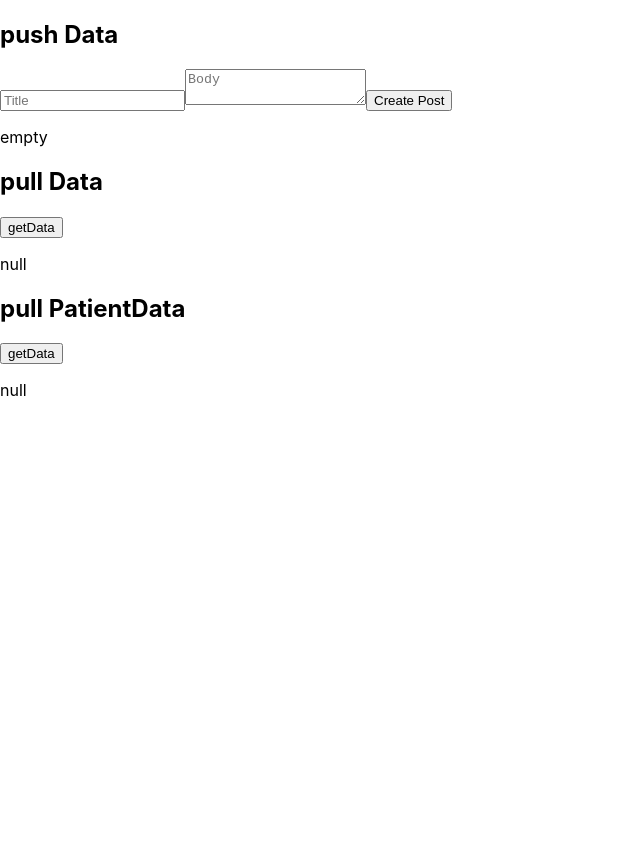
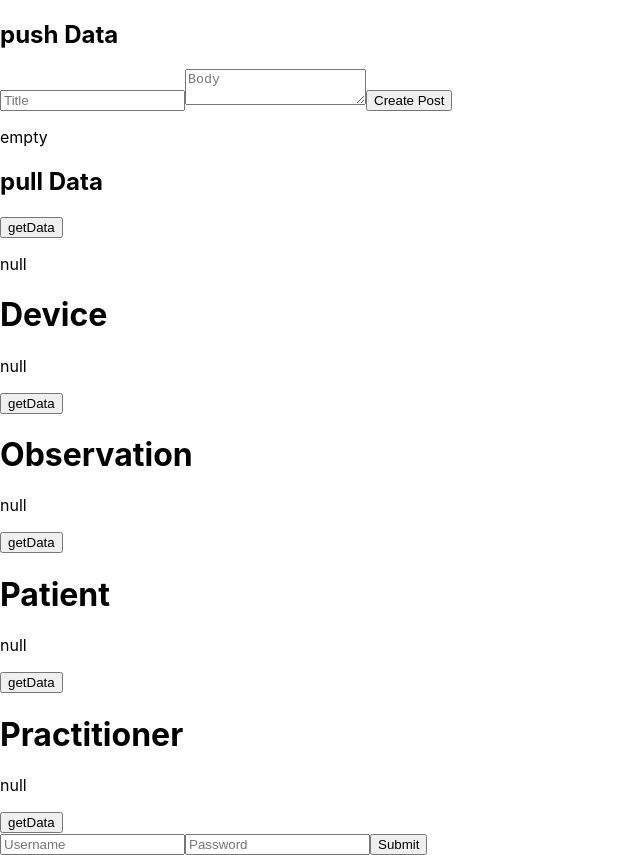
Before and after one commit to AfterSurf/Clinical-Data-Lab-FrontEnd, a React (Create React App) app: page / in a window 1280 px wide. Shown: the whole page, without its empty margins (0-640 px from the left). Before the commit the page ends 800 px from the top, so only its background shows below. Built offline with nearby package versions, Linux system fonts and the light colour scheme.

Commit message:
added Form

```diff
--- a/package.json
+++ b/package.json
@@ -10,6 +10,7 @@
     "@types/node": "^12.20.23",
     "@types/react": "^17.0.19",
     "@types/react-dom": "^17.0.9",
+    "dotenv": "^10.0.0",
     "react": "^17.0.2",
     "react-dom": "^17.0.2",
     "react-scripts": "4.0.3",
--- a/src/App.tsx
+++ b/src/App.tsx
@@ -1,11 +1,18 @@
 import React, { useState } from "react";
+import Device from "./components/Device";
+import Observation from "./components/Observation";
+import Patient from "./components/Patient";
+import Practitioner from "./components/Practitioner";
+import LogInForm from "./components/Form";
+require('dotenv').config();
+
 
 function App() {
   const [title, setTitle] = useState("");
   const [body, setBody] = useState("");
   const [message, setMessage] = useState("empty")
   const [data, setData] = useState("null");
-  const [patientData, setPatientData] = useState("null");
+
 
   const onTitleChange = (e:any) => setTitle(e.target.value);
   const onBodyChange = (e:any) => setBody(e.target.value);
@@ -19,7 +26,7 @@ function App() {
       headers: { "Content-Type": "application/json" },
       body: JSON.stringify(data)
     };
-    const response = await fetch("http://172.20.10.3:3003/initData", requestOptions)
+    const response = await fetch("http://192.168.178.33:3003/initData", requestOptions)
     const json = await response.json();
     setMessage(JSON.stringify(json));
     console.log(json);
@@ -30,21 +37,12 @@ function App() {
         method: "GET"
       };
       // GET request using fetch with async/await
-      const response:any = await fetch('http://172.20.10.3:3003/initData',requestOptionsGet);
+      const response:any = await fetch('http://192.168.178.33:3003/initData',requestOptionsGet);
       const json = await response.json();
       setData(JSON.stringify(json));
   }
 
-  const getPatientData = async(e:any) => {
-      const requestOptionsGet = {
-        method: "GET"
-      };
-      // GET request using fetch with async/await
-      const response:any = await fetch('http://172.20.10.3:3003/getPatient',requestOptionsGet);
-      const json = await response.json();
-      console.log(JSON.stringify(json));
-      setPatientData(JSON.stringify(json));
-  }
+
 
 
   return (
@@ -65,12 +63,13 @@ function App() {
             getData
           </button>
           <p>{data}</p>
-          <h2>pull PatientData</h2>
-          <button type="submit" onClick={getPatientData}>
-            getData
-          </button>
-          <p>{patientData}</p>
         </form>
+
+        <Device/>
+        <Observation/>
+        <Patient/>
+        <Practitioner/>
+        <LogInForm/>
       </div>
   );
 }
--- /dev/null
+++ b/src/components/Device.tsx
@@ -0,0 +1,32 @@
+import React, { useState } from "react";
+require('dotenv').config();
+
+function Device() {
+    const host = process.env.REACT_APP_HOST;
+
+    const [deviceData, setDeviceData] = useState("null");
+
+    const getDeviceData = async(e:any) => {
+        const requestOptionsGet = {
+          method: "GET"
+        };
+      // GET request using fetch with async/await
+      const response:any = await fetch(`http://${host}:3003/getDevice`,requestOptionsGet);
+      const json = await response.json();
+      console.log(JSON.stringify(json));
+      setDeviceData(JSON.stringify(json));
+    }
+
+    return (
+    <div>
+        <h1>Device</h1>
+      <p>{deviceData}</p>
+        <button type="submit" onClick={getDeviceData}>
+            getData
+        </button>
+    </div>
+    )
+
+}
+
+export default Device
--- /dev/null
+++ b/src/components/Form.tsx
@@ -0,0 +1,22 @@
+import React, { useState, useRef, forwardRef, useEffect, createElement } from 'react';
+
+const LoginForm = forwardRef((props, ref: any) => {
+    const [username, setUsername] = useState('')
+    const [password, setPassword] = useState('')
+
+    // useEffect(() => {
+    //   ref.current.focus()
+    // }, [])
+
+    return <>
+      <input type="text" value={username} ref={ref} placeholder="Username" onChange={(e) => {
+        setUsername(e.target.value)
+      }} />
+      <input type="password" value={password} placeholder="Password" onChange={(e) => {
+        setPassword(e.target.value)
+      }} />
+      <button onClick={() => {alert("show: " + username + " " + password)}}>Submit</button>
+    </>
+  })
+
+  export default LoginForm
--- /dev/null
+++ b/src/components/Observation.tsx
@@ -0,0 +1,32 @@
+import React, { useState } from "react";
+require('dotenv').config();
+
+function Observation() {
+  const host = process.env.REACT_APP_HOST;
+
+    const [observationData, setObservationData] = useState("null");
+
+    const getObservationDataData = async(e:any) => {
+        const requestOptionsGet = {
+          method: "GET"
+        };
+      // GET request using fetch with async/await
+      const response:any = await fetch(`http://${host}:3003/getPatient`,requestOptionsGet);
+      const json = await response.json();
+      console.log(JSON.stringify(json));
+      setObservationData(JSON.stringify(json));
+    }
+
+    return (
+    <div>
+        <h1>Observation</h1>
+        <p>{observationData}</p>
+        <button type="submit" onClick={getObservationDataData}>
+            getData
+        </button>
+    </div>
+    )
+
+}
+
+export default Observation
--- /dev/null
+++ b/src/components/Patient.tsx
@@ -0,0 +1,33 @@
+import React, { useState } from "react";
+require('dotenv').config();
+
+function Patient() {
+  const host = process.env.REACT_APP_HOST;
+
+    const [patientData, setPatientData] = useState("null");
+
+    const getPatientData = async(e:any) => {
+        const requestOptionsGet = {
+          method: "GET"
+        };
+        // GET request using fetch with async/await
+        const response:any = await fetch(`http://${host}:3003/getPatient`,requestOptionsGet);
+        const json = await response.json();
+        console.log(JSON.stringify(json));
+        setPatientData(JSON.stringify(json));
+    }
+
+    return (
+        <div>
+            <h1>Patient</h1>
+            <p>{patientData}</p>
+            <button type="submit" onClick={getPatientData}>
+            getData
+          </button>
+        </div>
+    )
+
+}
+
+
+export default Patient;
--- /dev/null
+++ b/src/components/Practitioner.tsx
@@ -0,0 +1,35 @@
+import React, { useState } from "react";
+require('dotenv').config()
+
+
+function Practitioner() {
+    const host = process.env.REACT_APP_HOST
+    console.log("host ", host)
+    console.log("host ", process.env.HOST)
+
+    const [practitionerData, setPractitionerData] = useState("null");
+
+    const getObservationDataData = async(e:any) => {
+        const requestOptionsGet = {
+          method: "GET"
+        };
+      // GET request using fetch with async/await
+      const response:any = await fetch(`http://${host}:3003/getPractitioner`,requestOptionsGet);
+      const json = await response.json();
+      console.log(JSON.stringify(json));
+      setPractitionerData(JSON.stringify(json));
+    }
+
+    return (
+    <div>
+        <h1>Practitioner</h1>
+      <p>{practitionerData}</p>
+        <button type="submit" onClick={getObservationDataData}>
+            getData
+        </button>
+    </div>
+    )
+
+}
+
+export default Practitioner
```
Also changed, not shown: 2 other files (tests, documents, lock files or other folders).
